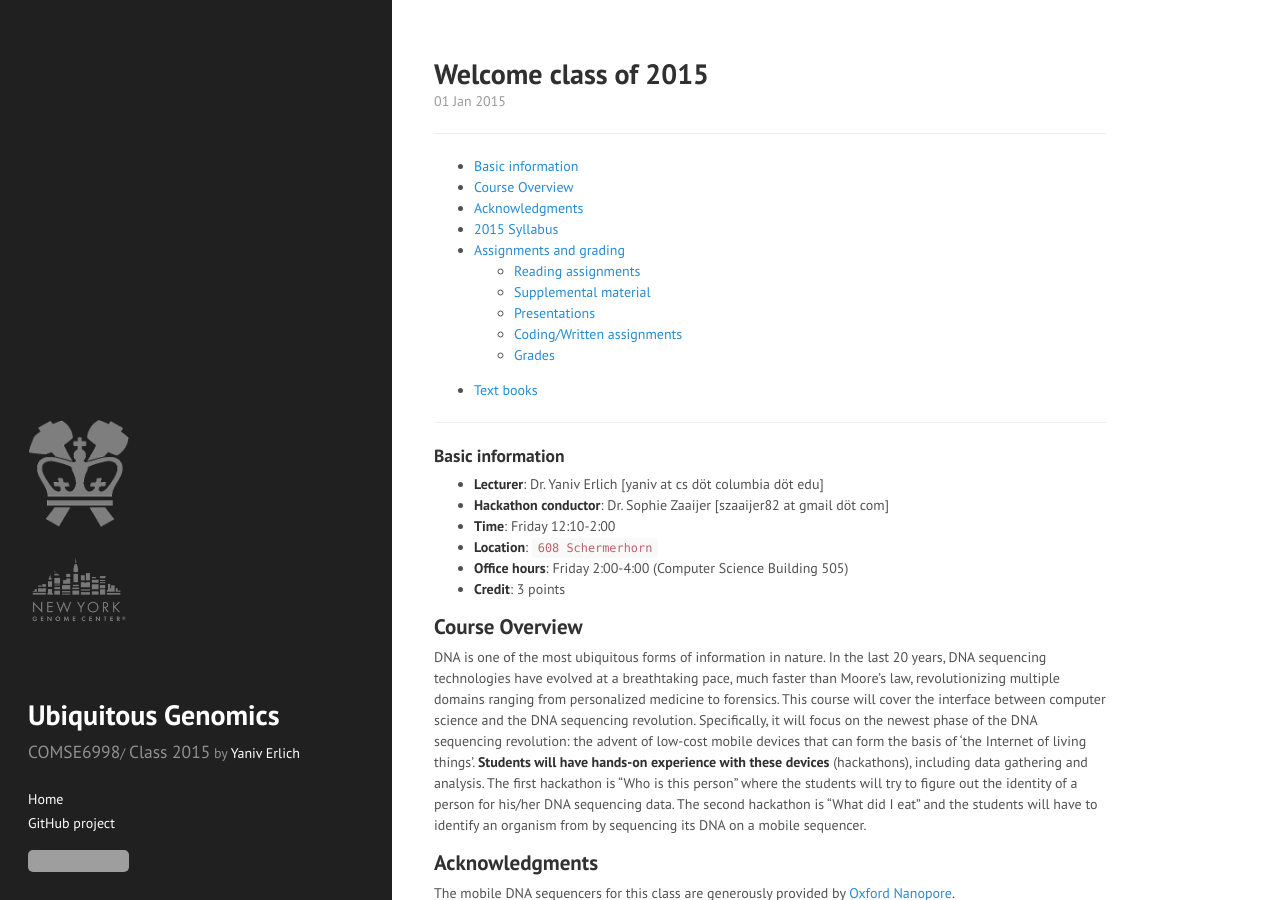
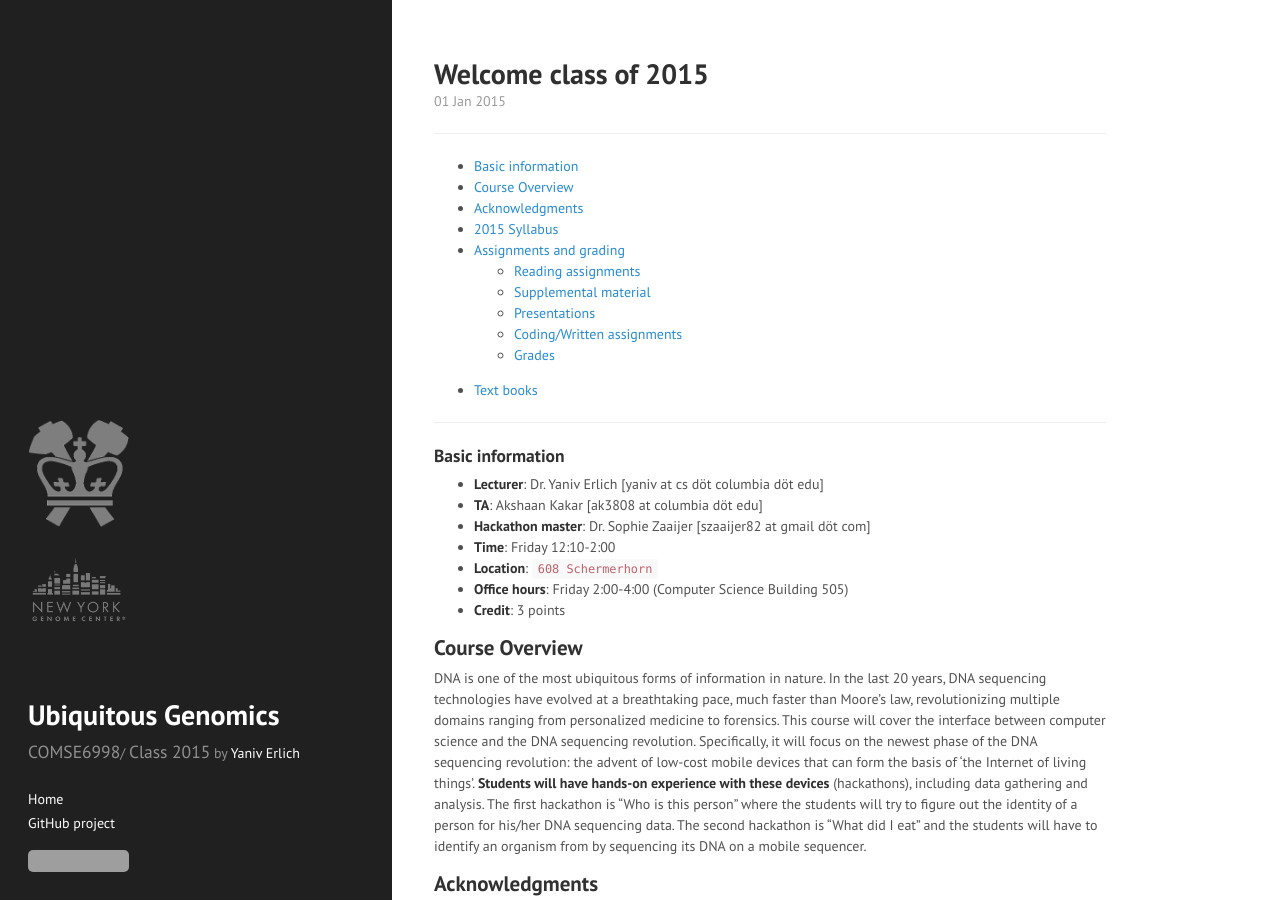
Before and after one commit to erlichya/ubiquitousgenomics, a Jekyll site: the page built from _posts/2015-01-01-class.md, in a window 1280 px wide and 900 px high. Built offline with Jekyll 4.4.1, drawn with Linux system fonts in a browser that asks for light colours; grey boxes are pictures that could not be loaded.

Commit message:
adding TA

```diff
--- a/_posts/2015-01-01-class.md
+++ b/_posts/2015-01-01-class.md
@@ -11,7 +11,8 @@ title: Welcome class of 2015
 
 ### Basic information
 * **Lecturer**: Dr. Yaniv Erlich  [yaniv at  cs döt columbia döt edu]
-* **Hackathon conductor**: Dr. Sophie Zaaijer [szaaijer82 at gmail döt com]
+* **TA**: Akshaan Kakar [ak3808 at columbia döt edu]
+* **Hackathon master**: Dr. Sophie Zaaijer [szaaijer82 at gmail döt com]
 * **Time**: Friday 12:10-2:00
 * **Location**: `608 Schermerhorn`
 * **Office hours**: Friday 2:00-4:00 (Computer Science Building 505)
```
